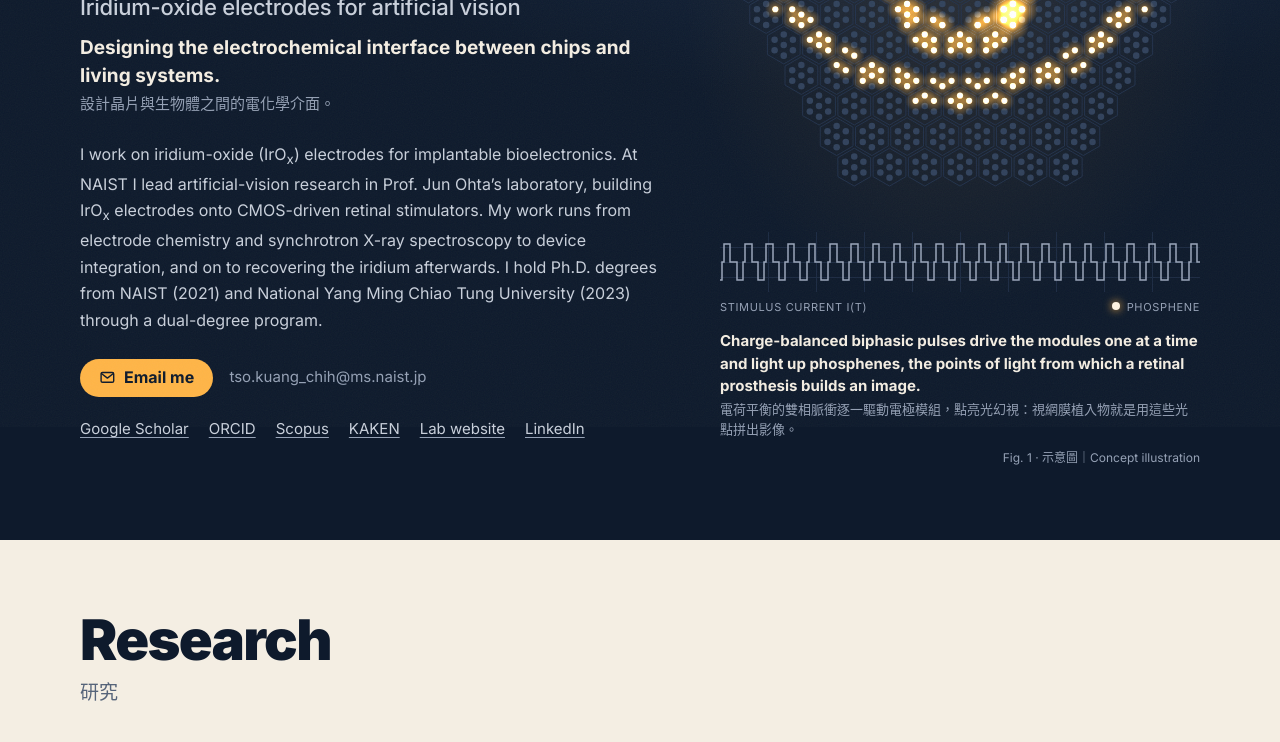
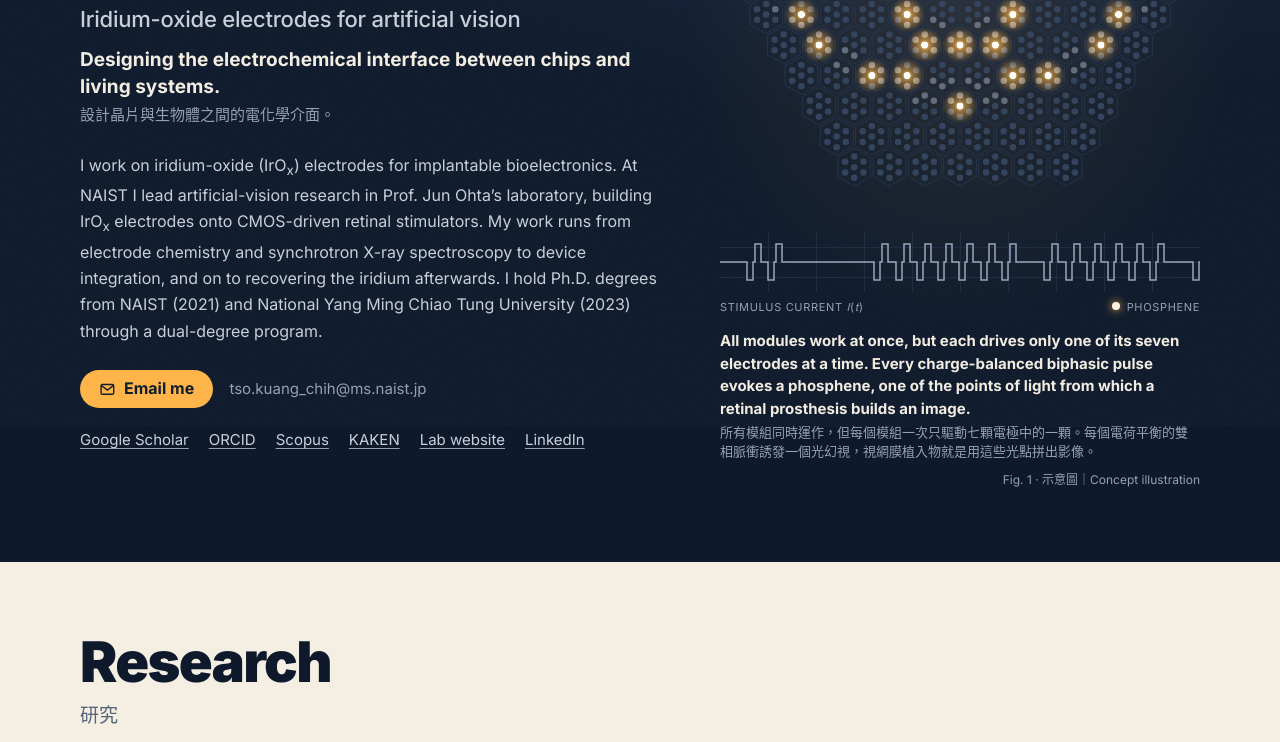
Before and after one commit to kuangchihtso/kuangchihtso.github.io, a plain HTML site: page index.html in a window 1280 px wide. Shown: the part 373-1115 px from the top of the page. Drawn offline with Linux system fonts and the light colour scheme.

Commit message:
Fig. 1: one electrode per module at a time, and a blinking eye
- Follow the CMOS multi-module device: every module works at once but
  drives only one of its seven electrodes at a time. A cycle has seven
  time slots (the centre, then the ring clockwise from the top), so no
  module ever shows two lit electrodes.
- The trace shows the current of one outlined module. Both phases are
  laid out with the same whole-pixel width, so every drawn pulse stays
  symmetric; pulses remain cathodic-first, charge-balanced and apart.
- The eye blinks now and then (pauses of 3.4-7 s). The open-eye pattern
  is unchanged, and prefers-reduced-motion still gets the open-eye still.
- The legend keeps the symbol I(t) in its own case, in italics; captions
  and canvas descriptions are updated on both pages.
- CLAUDE.md: new rule 6 for the stimulation scheme, and its check.

Co-Authored-By: Claude Opus 5.5 <noreply@anthropic.com>
Claude-Session: https://claude.ai/code/session_01Jk1BWwTdQoeSqRhNWw6f7Y

```diff
--- a/assets/site.css
+++ b/assets/site.css
@@ -288,6 +288,7 @@ html[lang^="zh"] .hero h1 { letter-spacing: 0.04em; }
   text-transform: uppercase;
   color: var(--ink-3);
 }
+.fig-legend .sym { text-transform: none; }
 .fig-legend .dot { display: inline-block; width: 0.5rem; height: 0.5rem; border-radius: 50%; background: var(--fig-core); box-shadow: 0 0 8px var(--amber); margin-right: 0.4rem; vertical-align: 0.05em; }
 
 /* film-style captions: a bold line, its translation, and a source tag */
--- a/assets/site.js
+++ b/assets/site.js
@@ -1,8 +1,13 @@
 /* Fig. 1: an array of hexagonal electrode modules, seven electrodes each (the layout of the
-   multi-module retinal device). Electrodes inside an eye-shaped pattern glow as phosphenes; a scan
-   drives one module at a time, and each drive appears as a charge-balanced biphasic pulse on the
-   trace. The first frame is the finished image; motion stops for prefers-reduced-motion, when the
-   figure is off-screen, and in hidden tabs. */
+   multi-module retinal device). Each module's CMOS stimulator drives one of its seven electrodes
+   at a time, and all modules work at once: in each time slot every module stimulates the
+   electrode in the same position (the centre first, then the ring clockwise from the top), and
+   only electrodes inside an eye-shaped pattern are stimulated. A stimulated electrode glows as a
+   phosphene until the next slot begins, so no module ever shows two lit electrodes. Now and then
+   the eye blinks. The trace is the current of one module (outlined): one charge-balanced
+   biphasic pulse for each electrode it stimulates. The first frame is the finished image, eye
+   open; motion stops for prefers-reduced-motion, when the figure is off-screen, and in hidden
+   tabs. */
 (() => {
   "use strict";
 
@@ -35,6 +40,7 @@
     glow: hex(token("--fig-glow", "#ffb45e")),
     core: hex(token("--fig-core", "#fff2de")),
     trace: token("--fig-trace", "#a59cf3"),
+    mark: hex(token("--fig-trace", "#a59cf3")),
     grid: hex(token("--fig-grid", "#3b2427")),
   };
   const rgba = (rgb, a) => `rgba(${rgb[0]},${rgb[1]},${rgb[2]},${Math.max(0, Math.min(1, a))})`;
@@ -59,7 +65,7 @@
       pts.push([m.x + RING * Math.cos(t), m.y + RING * Math.sin(t)]);
     }
     for (const [x, y] of pts) {
-      const c = { u: x / span, v: y / span, kind: 0, flash: -1e9 };
+      const c = { u: x / span, v: y / span, kind: 0, flash: -1e9, litKind: 0 };
       m.els.push(c);
       cells.push(c);
     }
@@ -67,31 +73,87 @@
     m.v = m.y / span;
   }
 
-  /* Eye pattern: almond outline (kind 1) and iris ring (kind 2); the pupil stays dark. */
+  /* Eye pattern: almond outline (kind 1) and iris ring (kind 2); the pupil stays dark.
+     `shut` runs from 0 (open) to 1 (closed). In a blink the upper lid comes most of the way down
+     and the lower lid rises a little, both meeting halfway down the lower half of the eye; the
+     corners stay where they are, and the lids cover the iris as they pass. */
   const A = 0.47, B = 0.86, W = 0.065;
-  for (const c of cells) {
-    if (Math.abs(c.u) <= B + 0.04) {
-      const lid = A * (1 - (c.u / B) ** 2);
-      if (Math.abs(Math.abs(c.v) - lid) < W) c.kind = 1;
+  function setPattern(shut) {
+    for (const c of cells) {
+      const L = A * (1 - (c.u / B) ** 2);       // lid distance from the centre line when open
+      const up = L * (-1 + 1.5 * shut), low = L * (1 - 0.5 * shut);
+      c.kind = 0;
+      if (Math.abs(c.u) <= B + 0.04) {
+        const onLid = L <= 0
+          ? Math.abs(Math.abs(c.v) - L) < W     // the corners
+          : Math.abs(c.v - up) < W || Math.abs(c.v - low) < W;
+        if (onLid) c.kind = 1;
+      }
+      const d = Math.hypot(c.u, c.v);
+      if (!c.kind && d >= 0.19 && d <= 0.31 && c.v > up && c.v < low) c.kind = 2;
     }
-    const d = Math.hypot(c.u, c.v);
-    if (d >= 0.19 && d <= 0.31) c.kind = 2;
   }
-  const active = cells.filter((c) => c.kind > 0);
-  const groups = modules
-    .filter((m) => m.els.some((c) => c.kind > 0))
-    .sort((a, b) => (a.v - b.v) || (a.u - b.u))
-    .map((m) => m.els.filter((c) => c.kind > 0));
+
+  /* Time slots. Electrode 0 is a module's centre; electrodes 1-6 sit at 30, 90, ..., 330 degrees,
+     which on the canvas (y down) are lower right, bottom, lower left, upper left, top and upper
+     right. In slot s every module stimulates its electrode ORDER[s] at once, if that electrode is
+     part of the pattern at that moment. */
+  const ORDER = [0, 5, 6, 1, 2, 3, 4];   // centre, then the ring clockwise from the top
+  const SLOTS = ORDER.length;
+
+  /* With the eye open: the electrodes each slot stimulates, and the module whose current the
+     trace shows. That module is one of those with the most electrodes in the pattern, chosen so
+     its unused electrode comes last in the cycle (each cycle's pulses then stay together on the
+     trace), nearest the centre. */
+  setPattern(0);
+  const openSlots = ORDER.map((k) => modules.map((m) => m.els[k]).filter((c) => c.kind > 0));
+  const inPattern = (m) => m.els.filter((c) => c.kind > 0).length;
+  const most = Math.max(...modules.map(inPattern));
+  const rep = modules
+    .filter((m) => inPattern(m) === most)
+    .sort((a, b) =>
+      (a.els[ORDER[SLOTS - 1]].kind > 0) - (b.els[ORDER[SLOTS - 1]].kind > 0) ||
+      Math.hypot(a.u, a.v) - Math.hypot(b.u, b.v))[0];
+  const openRepSlot = ORDER.map((k) => rep.els[k].kind > 0);
 
   let dpr = 1, AW = 0, AH = 0, TW = 0, TH = 0;
   const events = [];
   const WINDOW = 2600;        // ms of trace on screen
   /* Drawing timescale only, not physiological values. Every pulse is cathodic-first and
      symmetric (same amplitude and duration in both phases), so it is charge-balanced.
-     A whole pulse (2 * PHASE + GAP = 82 ms) must fit inside one INTERVAL: if pulses overlap,
-     the next one cuts the anodic phase short and the drawn pulse is no longer balanced. */
+     A whole pulse (2 * PHASE + GAP = 82 ms) must fit inside one INTERVAL, the length of a slot:
+     if pulses overlap, the next one cuts the anodic phase short and the pulse is no longer
+     balanced. */
   const PHASE = 35, GAP = 12;
-  const INTERVAL = 115, HOLD = 1700;
+  const INTERVAL = 115;       // one slot; a cycle of seven slots takes 805 ms
+  const PULSE = 2 * PHASE + GAP;
+
+  /* Blinks: the lids close in 320 ms, stay shut for 160 ms and open in 420 ms. The pauses between
+     blinks come from a fixed list, so they look irregular but are the same on every visit. */
+  const CLOSE = 320, SHUT = 160, OPEN = 420, BLINK = CLOSE + SHUT + OPEN;
+  const PAUSES = [4200, 6100, 3400, 5200, 7000, 3900];
+  const FIRST_BLINK = 2500;   // ms after the animation starts
+  const ease = (x) => x * x * (3 - 2 * x);
+  let blinkAt = 0, pause = 0;
+  /* How shut the eye is at time t; t never goes backwards between calls. */
+  function shutAt(t) {
+    while (t >= blinkAt + BLINK) {
+      blinkAt += BLINK + PAUSES[pause];
+      pause = (pause + 1) % PAUSES.length;
+    }
+    const a = t - blinkAt;
+    if (a < 0) return 0;
+    if (a < CLOSE) return ease(a / CLOSE);
+    if (a < CLOSE + SHUT) return 1;
+    return 1 - ease((a - CLOSE - SHUT) / OPEN);
+  }
+
+  /* Brightness of an electrode stimulated `age` ms ago: on for the whole of its slot and off as
+     the next slot begins, so a module never has two lit electrodes. No fade: every module
+     switches at the same moment, and a shared fade would make the whole figure flicker. */
+  function lit(age) {
+    return age >= 0 && age < INTERVAL ? 1 : 0;
+  }
 
   function drawArray(now) {
     const g = ga;
@@ -103,10 +165,7 @@
     const unit = rho / span;           // px per lattice unit
     const er = unit * 0.16;            // electrode radius
 
-    // module outlines
-    g.lineWidth = 1;
-    g.strokeStyle = rgba(C.line, 0.9);
-    for (const m of modules) {
+    const outline = (m) => {
       const x = cx + m.u * rho, y = cy + m.v * rho;
       g.beginPath();
       for (let k = 0; k < 6; k++) {
@@ -115,25 +174,32 @@
         if (k === 0) g.moveTo(px, py); else g.lineTo(px, py);
       }
       g.closePath();
-      g.stroke();
-    }
+    };
 
-    // idle electrodes
-    g.fillStyle = rgba(C.dot, 0.95);
+    // module outlines; the module on the trace is outlined in the trace colour
+    g.lineWidth = 1;
+    g.strokeStyle = rgba(C.line, 0.9);
+    for (const m of modules) { outline(m); g.stroke(); }
+    outline(rep);
+    g.lineWidth = 1.5;
+    g.strokeStyle = C.trace;
+    g.stroke();
+
+    // electrodes at rest: pattern electrodes are marked, the others idle
     for (const c of cells) {
-      if (c.kind) continue;
+      g.fillStyle = c.kind ? rgba(C.mark, 0.55) : rgba(C.dot, 0.95);
       g.beginPath();
       g.arc(cx + c.u * rho, cy + c.v * rho, er, 0, Math.PI * 2);
       g.fill();
     }
 
-    // phosphenes
+    // phosphenes: only the electrodes stimulated in the current slot
     g.globalCompositeOperation = "lighter";
-    for (const c of active) {
+    for (const c of cells) {
+      const f = lit(now - c.flash);
+      if (f <= 0) continue;
       const x = cx + c.u * rho, y = cy + c.v * rho;
-      const age = now - c.flash;
-      const f = age >= 0 && age < 520 ? 1 - age / 520 : 0;
-      const level = (c.kind === 2 ? 0.82 : 0.68) + 0.4 * f;
+      const level = (c.litKind === 2 ? 1.2 : 1.05) * f;
       const gr = er * (3.2 + 2.2 * f);
       const grad = g.createRadialGradient(x, y, 0, x, y, gr);
       grad.addColorStop(0, rgba(C.core, level));
@@ -143,23 +209,12 @@
       g.beginPath();
       g.arc(x, y, gr, 0, Math.PI * 2);
       g.fill();
-      g.fillStyle = rgba(C.core, Math.min(1, 0.85 + 0.15 * f));
+      g.fillStyle = rgba(C.core, f);
       g.beginPath();
       g.arc(x, y, er * 0.95, 0, Math.PI * 2);
       g.fill();
     }
     g.globalCompositeOperation = "source-over";
-  }
-
-  function level(t) {
-    let k = events.length - 1;
-    while (k >= 0 && events[k] > t) k--;
-    if (k < 0) return 0;
-    const dt = t - events[k];
-    if (dt < PHASE) return 1;              // cathodic phase (drawn downward)
-    if (dt < PHASE + GAP) return 0;        // interphase gap
-    if (dt < 2 * PHASE + GAP) return -1;   // anodic, charge-balancing phase
-    return 0;
   }
 
   function drawTrace(now) {
@@ -176,17 +231,31 @@
       const y = Math.round((j * TH) / 4) + 0.5;
       g.beginPath(); g.moveTo(0, y); g.lineTo(TW, y); g.stroke();
     }
+    /* Pulses are laid out in whole pixels, both phases the same width, so every drawn pulse
+       stays symmetric wherever it falls on the pixel grid. */
+    const pxPerMs = TW / WINDOW;
+    const pw = Math.max(1, Math.round(PHASE * pxPerMs));
+    const gw = Math.max(1, Math.round(GAP * pxPerMs));
+    const n = Math.floor(TW) + 1;
+    const lv = new Int8Array(n);   // +1 cathodic (drawn downward), -1 anodic, 0 at rest
+    const t0 = now - WINDOW;
+    for (const e of events) {
+      const x0 = Math.round((e - t0) * pxPerMs);
+      for (let i = 0; i < pw; i++) {
+        const a = x0 + i, b = x0 + pw + gw + i;
+        if (a >= 0 && a < n) lv[a] = 1;
+        if (b >= 0 && b < n) lv[b] = -1;
+      }
+    }
     const mid = TH / 2, amp = TH * 0.3;
-    const t0 = now - WINDOW;
     g.beginPath();
     let prev = null;
-    for (let px = 0; px <= TW; px += 1) {
-      const lv = level(t0 + (px / TW) * WINDOW);
-      const y = mid + lv * amp;
+    for (let px = 0; px < n; px++) {
+      const y = mid + lv[px] * amp;
       if (prev === null) g.moveTo(px, y);
-      else if (lv !== prev) { g.lineTo(px, mid + prev * amp); g.lineTo(px, y); }
+      else if (lv[px] !== prev) { g.lineTo(px, mid + prev * amp); g.lineTo(px, y); }
       else g.lineTo(px, y);
-      prev = lv;
+      prev = lv[px];
     }
     g.strokeStyle = C.trace;
     g.lineWidth = 1.5;
@@ -204,42 +273,56 @@
     traceCanvas.height = Math.max(1, Math.round(TH * dpr));
   }
 
-  function seedTrace(now) {
+  /* Lay out the cycle as if it had been running with the eye open: slot s starts at time t, and
+     the slots before it are filled in backwards, the one just before still glowing. */
+  function seed(t, s) {
     events.length = 0;
-    for (let t = now - WINDOW + 220; t < now; t += 420) events.push(t);
+    for (let j = Math.ceil((WINDOW + 400) / INTERVAL); j >= 1; j--) {
+      if (openRepSlot[(((s - j) % SLOTS) + SLOTS) % SLOTS]) events.push(t - j * INTERVAL);
+    }
+    for (const c of cells) c.flash = -1e9;
+    for (const c of openSlots[(s - 1 + SLOTS) % SLOTS]) { c.flash = t - INTERVAL; c.litKind = c.kind; }
   }
+
+  /* The still frame shows the open eye and the slot that lights the most electrodes on the traced
+     module's turn, its pulse just finished. */
+  const STILL = openSlots.reduce((b, cs, s) => (openRepSlot[s] && cs.length > openSlots[b].length ? s : b), openRepSlot.indexOf(true));
 
   function drawStill() {
     const now = 100000;
-    for (const c of active) c.flash = -1e9;
-    seedTrace(now);
+    setPattern(0);
+    seed(now - PULSE - 3 + INTERVAL, (STILL + 1) % SLOTS);
     drawArray(now);
     drawTrace(now);
   }
 
   const reduce = window.matchMedia ? window.matchMedia("(prefers-reduced-motion: reduce)") : { matches: false };
-  let running = false, raf = 0, nextAt = 0, idx = 0, onScreen = true;
+  let running = false, raf = 0, nextAt = 0, slot = 0, onScreen = true;
 
   function tick(now) {
     if (!running) return;
     if (!nextAt || now - nextAt > 2000) {
-      // (re)start: keep the trace populated like the resting frame, then begin the scan
-      nextAt = now + 400;
-      idx = 0;
-      seedTrace(now);
+      // (re)start: carry on the cycle as if it had been running, eye open, so the trace stays
+      // populated; the next blink comes a little later
+      nextAt = now + INTERVAL;
+      slot = 0;
+      blinkAt = now + FIRST_BLINK;
+      pause = 0;
+      setPattern(0);
+      seed(nextAt, slot);
     }
     while (now >= nextAt) {
-      if (idx < groups.length) {
-        for (const c of groups[idx]) c.flash = nextAt;
-        events.push(nextAt);
-        idx++;
-        nextAt += INTERVAL;
-      } else {
-        idx = 0;
-        nextAt += HOLD;
+      setPattern(shutAt(nextAt));
+      for (const m of modules) {
+        const c = m.els[ORDER[slot]];
+        if (c.kind) { c.flash = nextAt; c.litKind = c.kind; }
       }
+      if (rep.els[ORDER[slot]].kind) events.push(nextAt);
+      slot = (slot + 1) % SLOTS;
+      nextAt += INTERVAL;
     }
     while (events.length && events[0] < now - WINDOW - 400) events.shift();
+    setPattern(shutAt(now));
     drawArray(now);
     drawTrace(now);
     raf = requestAnimationFrame(tick);
--- a/index.html
+++ b/index.html
@@ -106,12 +106,12 @@
       </div>
 
       <figure class="fig1" data-fig1>
-        <canvas class="fig-array" role="img" aria-label="Schematic: an array of hexagonal electrode modules with seven electrodes each. Electrodes forming the outline and iris of an eye glow as phosphenes."></canvas>
-        <canvas class="fig-trace" role="img" aria-label="Trace of charge-balanced biphasic current pulses, one for each module driven."></canvas>
-        <div class="fig-legend" aria-hidden="true"><span>stimulus current I(t)</span><span><span class="dot"></span>phosphene</span></div>
+        <canvas class="fig-array" role="img" aria-label="Schematic: an array of hexagonal electrode modules with seven electrodes each. All modules work at once, each lighting one of its electrodes at a time, and the lit electrodes trace the outline and iris of an eye as phosphenes."></canvas>
+        <canvas class="fig-trace" role="img" aria-label="Trace of the current from the outlined module: one charge-balanced biphasic pulse for each of its electrodes, in turn."></canvas>
+        <div class="fig-legend" aria-hidden="true"><span>stimulus current <span class="sym"><i>I</i>(<i>t</i>)</span></span><span><span class="dot"></span>phosphene</span></div>
         <figcaption>
-          <span class="cap-1">Charge-balanced biphasic pulses drive the modules one at a time and light up phosphenes, the points of light from which a retinal prosthesis builds an image.</span>
-          <span class="cap-2" lang="zh-Hant">電荷平衡的雙相脈衝逐一驅動電極模組，點亮光幻視：視網膜植入物就是用這些光點拼出影像。</span>
+          <span class="cap-1">All modules work at once, but each drives only one of its seven electrodes at a time. Every charge-balanced biphasic pulse evokes a phosphene, one of the points of light from which a retinal prosthesis builds an image.</span>
+          <span class="cap-2" lang="zh-Hant">所有模組同時運作，但每個模組一次只驅動七顆電極中的一顆。每個電荷平衡的雙相脈衝誘發一個光幻視，視網膜植入物就是用這些光點拼出影像。</span>
           <span class="cap-tag">Fig. 1 · <span lang="zh-Hant">示意圖</span>｜Concept illustration</span>
         </figcaption>
       </figure>
```
Also changed, not shown: zh/index.html (+5 -5 lines), 1 other file.
